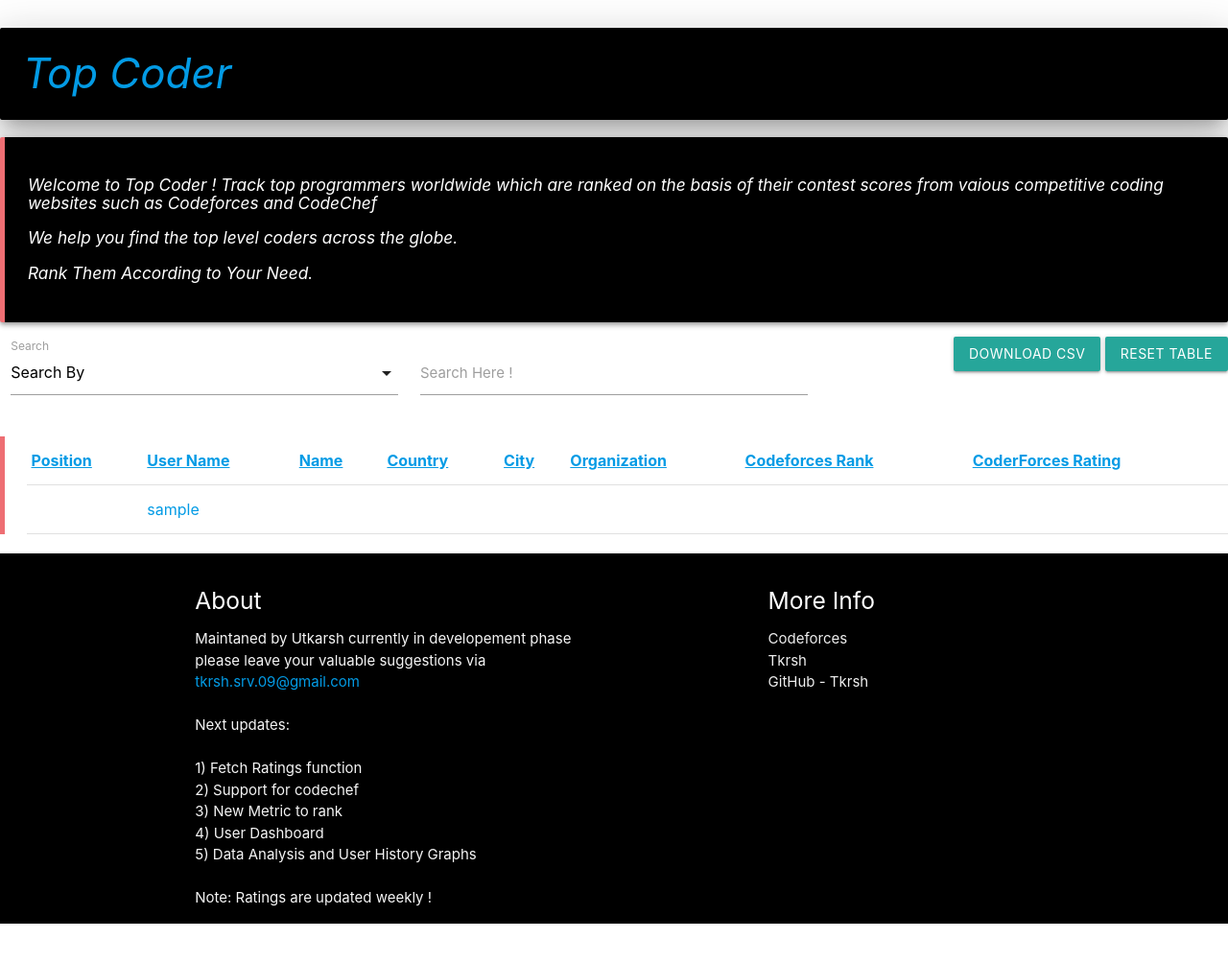
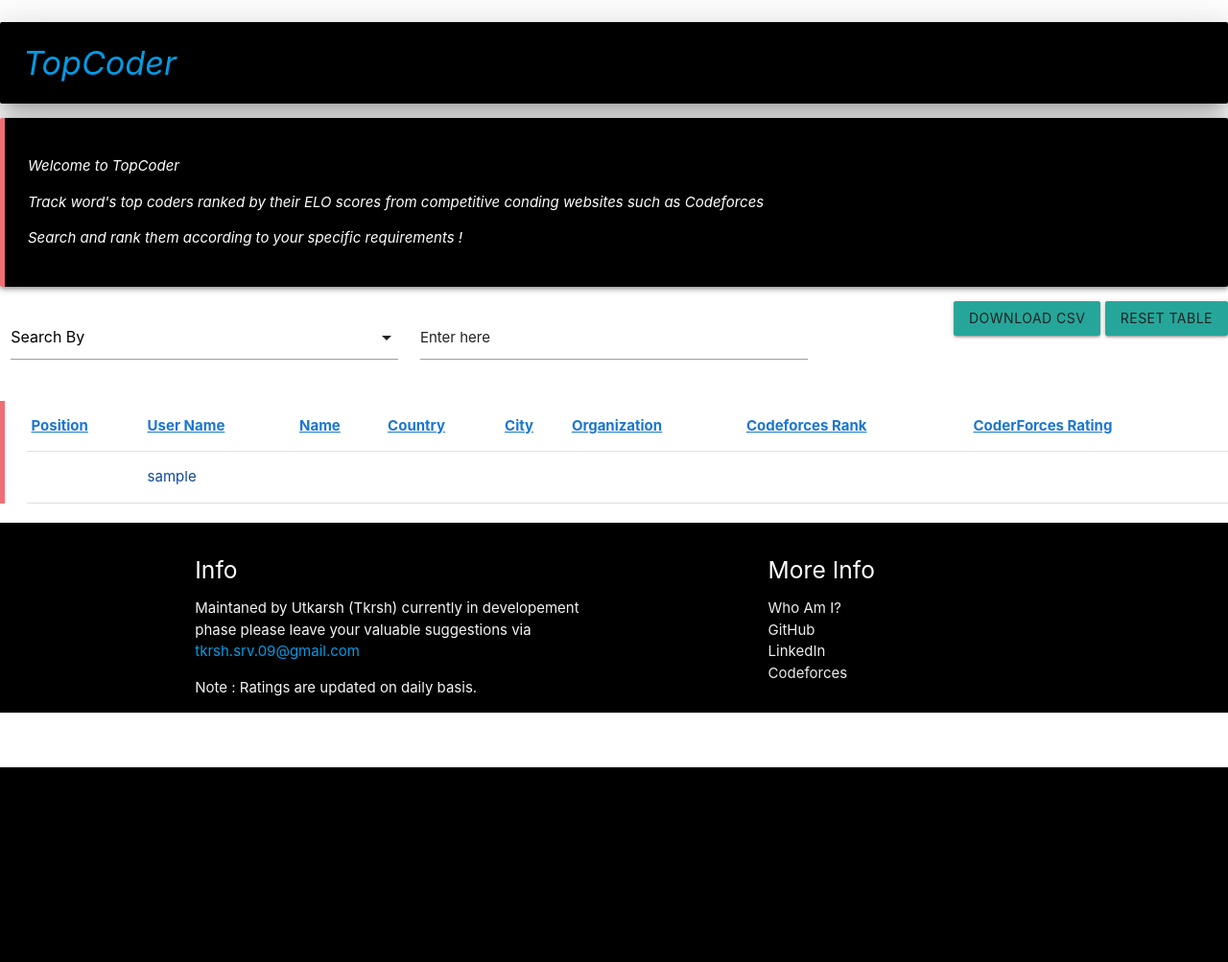
Before and after one commit to tkrsh/TopCoder, a Django app: template main/templates/main/index.html in a window 1280 px wide. Shown: the whole page at 96% size. After the commit the page ends 800 px from the top, so only its background shows below. Run offline with Django 3.2, Linux system fonts and the light colour scheme; the template is opened without the code that fills it: values that come from a table or form of the project are taken from there, others are empty; tables that the repository leaves empty hold one stand-in row (values such as "Sample post").

Commit message:
SEO and Accessablity Optimization

```diff
--- a/main/templates/main/index.html
+++ b/main/templates/main/index.html
@@ -1,3 +1,8 @@
+<!DOCTYPE html>
+
+<html lang="fr">
+
+
 <head>
     {% load static %}
     <!-- Global site tag (gtag.js) - Google Analytics -->
@@ -17,16 +22,22 @@
         });
     </script>
 
-    <link rel="stylesheet" href="https://cdnjs.cloudflare.com/ajax/libs/materialize/1.0.0/css/materialize.min.css">
+    <link   rel="stylesheet" href="https://cdnjs.cloudflare.com/ajax/libs/materialize/1.0.0/css/materialize.min.css" >
+    <script  src="https://cdnjs.cloudflare.com/ajax/libs/materialize/1.0.0/js/materialize.min.js"></script>
 
-    <script src="https://cdnjs.cloudflare.com/ajax/libs/materialize/1.0.0/js/materialize.min.js"></script>
-
-    <title>Top Coder</title>
+    <title>TopCoder</title>
 
     <link rel="shortcut icon" type="image/png" href="https://github.com/tkrsh/tkrsh.github.io/blob/master/img/favicon.png?raw=true" />
+    <link rel="apple-touch-icon" href="https://github.com/tkrsh/tkrsh.github.io/blob/master/img/favicon.png?raw=true">
+    <meta name="theme-color" content="#000000"/>
+    <meta name="viewport" content="width=device-width, initial-scale=1.0" />
+    <meta
+  name="description"
+  content="Search engine for top performing coders worldwide.
 
+Track word's top coders ranked by their ELO scores from competitive conding websites such as Codeforces
 
-    <meta name="viewport" content="width=device-width, initial-scale=1.0" />
+Search and rank them according to your specific requirements !">
 
 </head>
 
@@ -36,15 +47,15 @@
 
 
 
-    <h3>
-        <p class="z-depth-5 card-panel hoverable black white-text darken-2 "><a href="homepage"><i>Top Coder</i></a> </p>
-    </h3>
+    <h4>
+        <p class="z-depth-5 card-panel hoverable black white-text darken-2 "><a href="homepage"><i>TopCoder</i></a> </p>
+    </h4>
     <blockquote class="z-depth-2 card-panel hoverable black lighten-1  white-text  ">
-        <h6><i>
-            <p> Welcome to Top Coder ! Track top programmers worldwide which are ranked on the basis of their contest scores from vaious competitive coding websites such as Codeforces and CodeChef </p>
-            <p> We help you find the top level coders across the globe. </p>
-            <p> Rank Them According to Your Need. </p> </i>
-        </h6>
+        <i>
+            <p> Welcome to TopCoder    <p>
+	    <p> Track word's top coders ranked by their ELO scores from competitive conding websites such as Codeforces</p>
+            <p> Search and rank them according to your specific requirements !  </p> </i>
+
     </blockquote>
 
 
@@ -52,17 +63,16 @@
     <div class=" row">
         <form action ='' method="get">
 
-
         <div class="hoverable input-field col s4">
             <select>
-	      <option value="0" disabled selected>Search By</option>
+             <option  value="0" disabled selected>Search By</option>
+
               <option  value="name">Name</option>
               <option  value="country">Country</option>
               <option  value="city">City</option>
               <option  value="organization">Organization</option>
               <option value="username">UserName</option>
             </select>
-            <label>Search</label>
         </div>
     </form>
 
@@ -83,13 +93,13 @@
         <form action="" method="post">
            {% csrf_token %}
 
-            <div class="row right-align">
-                <div class=" hoverable input-field col s4">
-                    <label for="your_name">Search Here !</label>
-                    <input id="your_name" type="text" name="your_name">
+            <div class="row right-align  text-darken-2">
+                <div class=" hoverable input-field   col s4">
+                    <label for="your_name"><span class="grey-text text-darken-4">Enter here</span></label>
+                    <input id="your_name" type="text" name="your_name" aria-labelledby="your_name">
                 </div>
-		 <a class="  waves-effect waves-light btn" href="/media/ratings.csv" >Download CSV</a>
-		 <a class="  waves-effect waves-light btn" href="homepage" >Reset Table</a>
+		 <a class="  waves-effect waves-light btn" href="/media/ratings.csv" ><span class="grey-text text-darken-4">Download CSV</spam></a>
+		 <a class="  waves-effect waves-light btn" href="homepage" ><span class="grey-text text-darken-4">Reset Table</spam></a>
             </div>
         </form>
 
@@ -100,14 +110,14 @@
             <table class="responsive-table" >
                 <thead>
                     <tr>
-                        <th><a href="?order_by=leaderboard_rank"><u>Position</u></a></th>
-                        <th><a href="?order_by=username"><u>User Name</u></a></th>
-                        <th><a href="?order_by=name"><u>Name</u></a></th>
-                        <th><a href="?order_by=country"><u>Country</u></a></th>
-                        <th><a href="?order_by=city"><u>City</u></a></th>
-                        <th><a href="?order_by=organization"><u>Organization</u></a></th>
-                        <th><a href="?order_by=rank_codeforces"><u>Codeforces Rank</u></a></th>
-                        <th><a href="?order_by=rating_codeforces"><u>CoderForces Rating</u></a></th>
+                        <th><a class="blue-text text-darken-2" href="?order_by=leaderboard_rank"><u>Position</u></a></th>
+                        <th><a class="blue-text text-darken-2" href="?order_by=username"><u>User Name</u></a></th>
+                        <th><a class="blue-text text-darken-2" href="?order_by=name"><u>Name</u></a></th>
+                        <th><a class="blue-text text-darken-2" href="?order_by=country"><u>Country</u></a></th>
+                        <th><a class="blue-text text-darken-2" href="?order_by=city"><u>City</u></a></th>
+                        <th><a class="blue-text text-darken-2" href="?order_by=organization"><u>Organization</u></a></th>
+                        <th><a class="blue-text text-darken-2" href="?order_by=rank_codeforces"><u>Codeforces Rank</u></a></th>
+                        <th><a class="blue-text text-darken-2" href="?order_by=rating_codeforces"><u>CoderForces Rating</u></a></th>
                     </tr>
                 </thead>
 
@@ -117,7 +127,7 @@
 
                     <tr>
                         <td>{{user.leaderboard_rank}}</td>
-                        <td><a href={{user.links}}>{{user.username}}</a></td>
+                        <td><a class="blue-text text-darken-4" href={{user.links}}>{{user.username}}</a></td>
                         <td>{{user.name}}</td>
                         <td>{{user.country}}</td>
                         <td>{{user.city}}</td>
@@ -139,9 +149,9 @@
             {% if users.has_previous %}
             <li class="waves-effect"><a href="?page={{ users.previous_page_number }}">&laquo;</a></li>
             {% else %}
-            <li class="disabled"><a>&laquo;</a></li>
+            <li class="waves-effect"><a href="homepage">&laquo;</a></li>
             {% endif %} {% for i in users.paginator.page_range %} {% if users.number == i %}
-            <li class="active"><a>{{i}}</a></li>
+            <li class="active"><a href="?page={{ i }}">{{i}}</a></li>
             {% else %}
             <li class="waves-effect"><a href="?page={{ i }}">{{ i }}</a></li>
             {% endif %} {% endfor %} {% if users.has_next %}
@@ -160,31 +170,24 @@
             <div class="container  ">
                 <div class="row">
                     <div class="col l6 s12">
-                        <h5 class="white-text">About</h5>
-                        <p class="grey-text text-lighten-4">Maintaned by Utkarsh currently in developement phase please leave your valuable suggestions via <a href="mailto:tkrsh.srv.09@gmail.com">tkrsh.srv.09@gmail.com</a>
+                        <h5 class="white-text">Info</h5>
+                        <p class="grey-text text-lighten-4">Maintaned by Utkarsh (Tkrsh) currently in developement phase please leave your valuable suggestions via <a href="mailto:tkrsh.srv.09@gmail.com">tkrsh.srv.09@gmail.com</a>
 
-                            <br>
-                            <br> Next updates:
-                            <br>
-                            <br> 1) Fetch Ratings function
-                            <br> 2) Support for codechef
-                            <br> 3) New Metric to rank
-                            <br> 4) User Dashboard
-                            <br> 5) Data Analysis and User History Graphs
-			    <br>
-			    <br> Note: Ratings are updated weekly !
+                        </p>
+			<p class="grey-text text-lighten-4">
 
+			Note :  Ratings are updated on daily basis.
 
                         </p>
                     </div>
                     <div class="col l4 offset-l2 s12">
                         <h5 class="white-text">More Info</h5>
                         <ul>
-                            <li><a class="grey-text text-lighten-3" href="https://www.codeforces.com">Codeforces</a></li>
-                            <li><a class="grey-text text-lighten-3" href="https://www.tkrsh.com">Tkrsh</a></li>
-                            <li><a class="grey-text text-lighten-3" href="https://github.com/tkrsh">GitHub - Tkrsh</a></li>
+                            <li><a class="grey-text text-lighten-3" href="https://www.tkrsh.com">Who Am I?</a></li>
+                            <li><a class="grey-text text-lighten-3" href="https://github.com/tkrsh">GitHub</a></li>
+		            <li><a class="grey-text text-lighten-3" href="https://www.linkedin.com/in/tkrsh/">LinkedIn </a></li>
                             <li>
-                                <a class="grey-text text-lighten-3" href="https://www.codeforces.com"> </a>
+                                <a class="grey-text text-lighten-3" href="https://www.codeforces.com"> Codeforces </a>
                             </li>
 
                         </ul>
```
Also changed, not shown: 3 other files.
